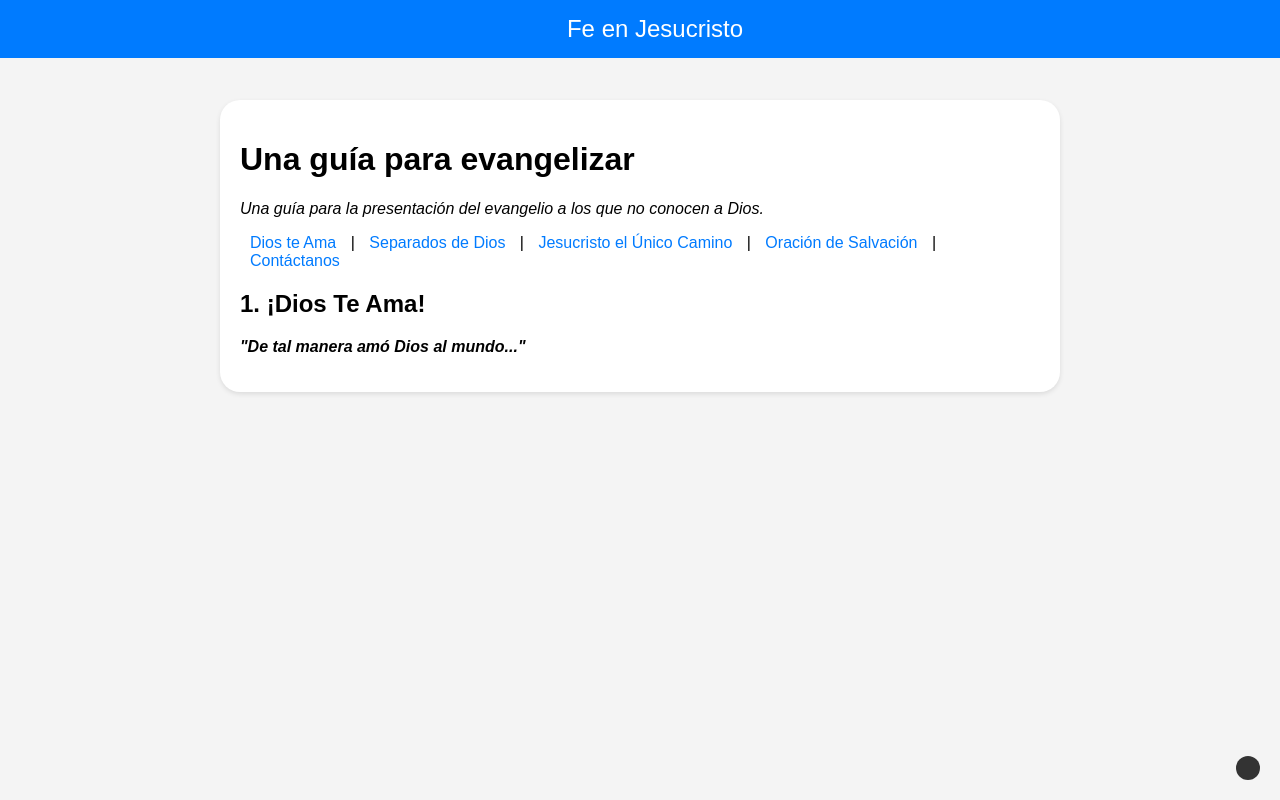
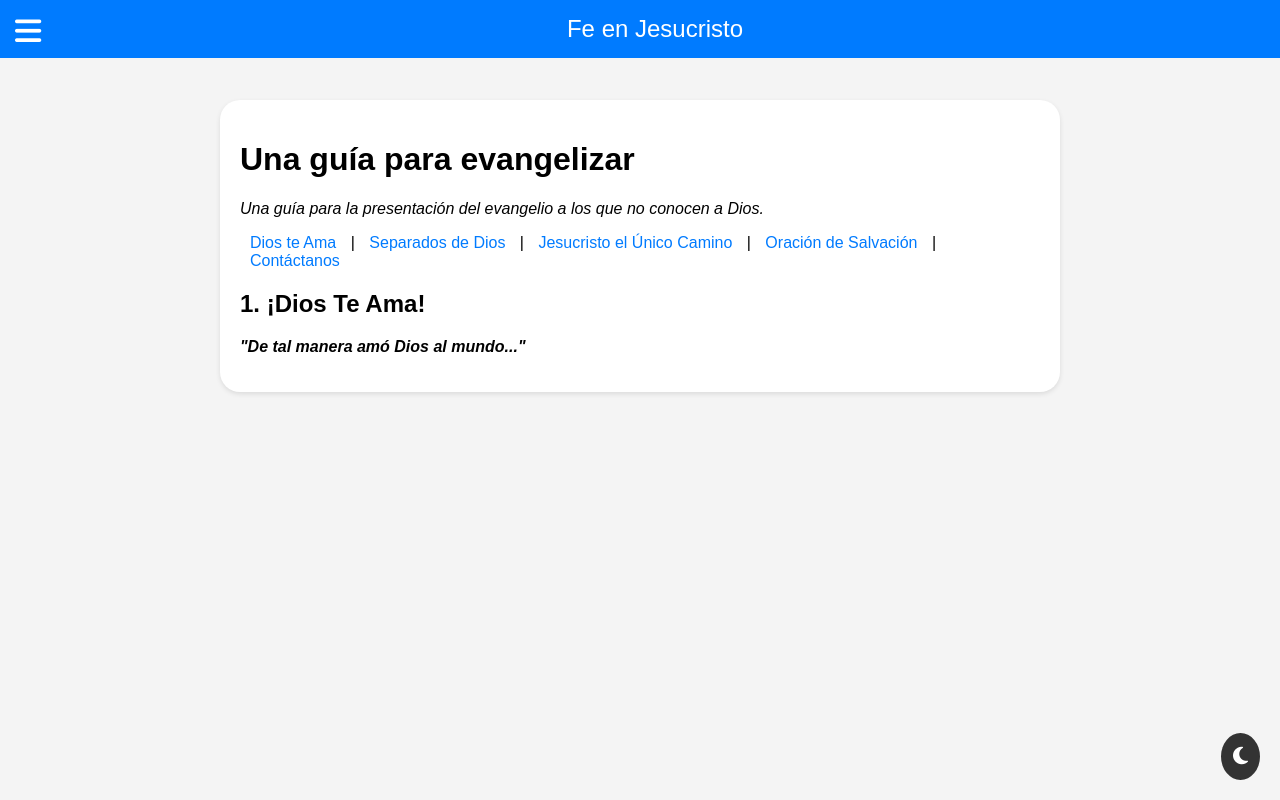
Before and after one commit to Minesca2001/Test-Codes, a plain HTML site: page index.html in a window 1280 px wide. Drawn offline with Linux system fonts and the light colour scheme.

Commit message:
Update index.html

```diff
--- a/index.html
+++ b/index.html
@@ -5,7 +5,7 @@
   <meta name="viewport" content="width=device-width, initial-scale=1.0">
   <title>Fe en Jesucristo</title>
   <link rel="stylesheet" href="style_1.css">
-  <!-- link rel="stylesheet" href="https://cdnjs.cloudflare.com/ajax/libs/font-awesome/6.5.0/css/all.min.css" -->
+  <link rel="stylesheet" href="https://cdnjs.cloudflare.com/ajax/libs/font-awesome/6.5.0/css/all.min.css">
 </head>
 
 <body>
```
